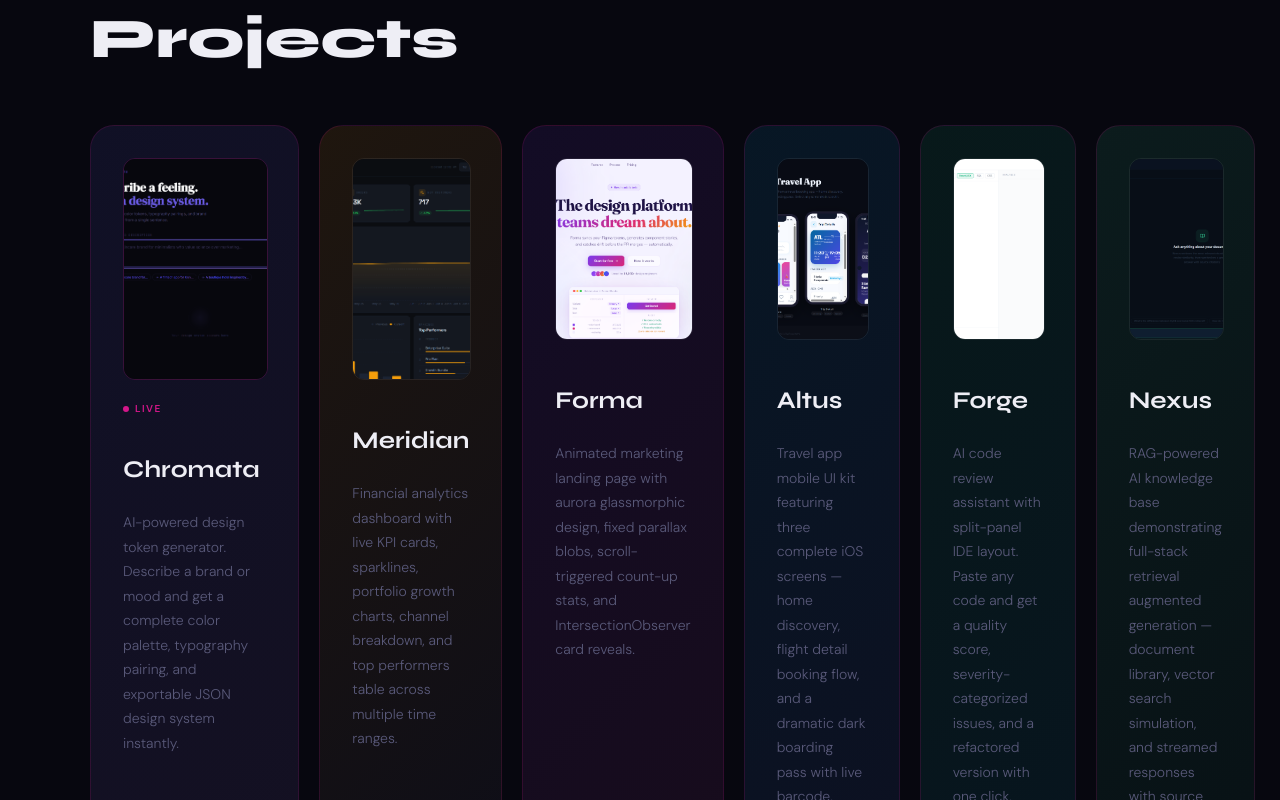
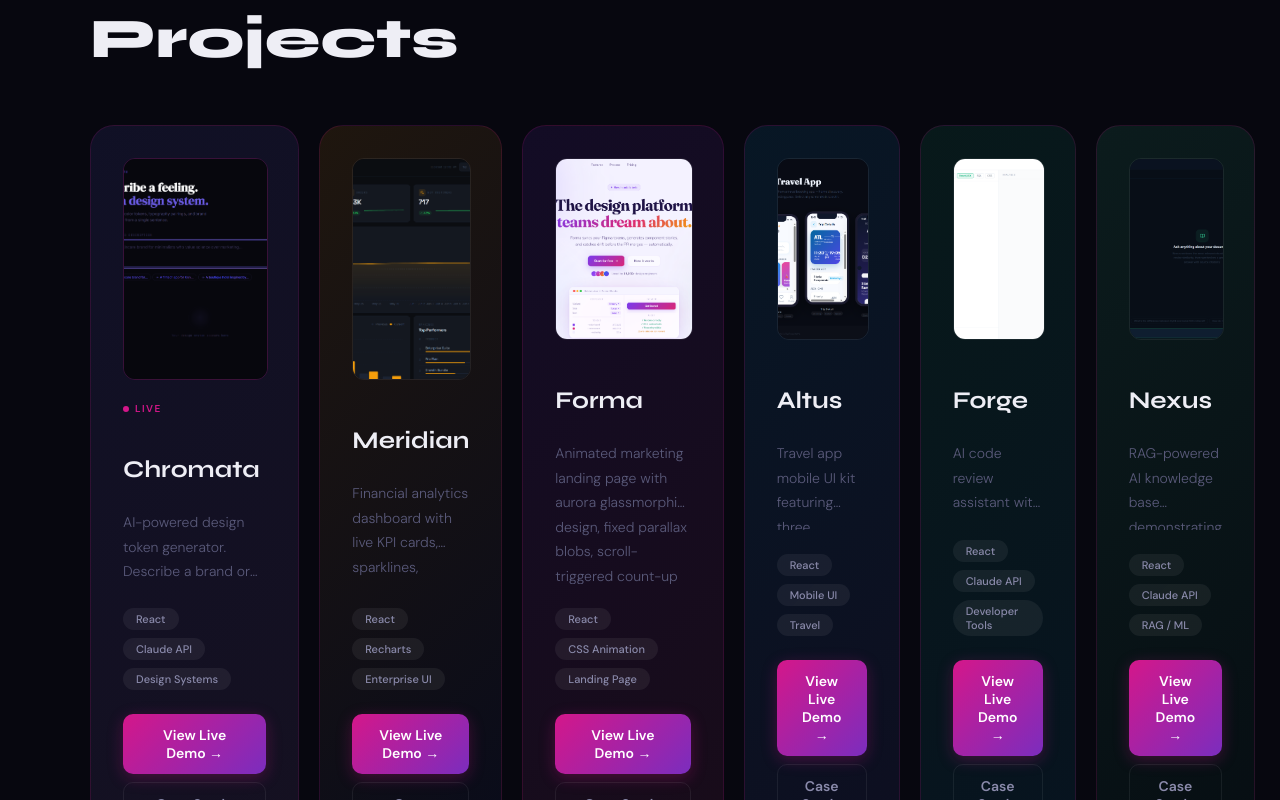
Before and after one commit to Stasiadev/stageunlocked-portfolio, a React (Vite) app: page / in a window 1280 px wide. Shown: the part 2220-3020 px from the top of the page. Built offline with nearby package versions, Linux system fonts and the light colour scheme.

Commit message:
Cap project cards to natural height with 3-line description clamp
Co-Authored-By: Claude Sonnet 5 <noreply@anthropic.com>

```diff
--- a/src/App.jsx
+++ b/src/App.jsx
@@ -623,7 +623,7 @@ function Projects({ onViewDashboard }) {
                 border: '1px solid rgba(212,23,138,0.15)',
                 display: 'flex',
                 flexDirection: 'column',
-                minHeight: 320,
+                minHeight: 0,
                 transition: 'transform 0.4s cubic-bezier(0.16,1,0.3,1), box-shadow 0.3s ease, border-color 0.3s ease',
                 cursor: 'pointer',
               }}
@@ -686,7 +686,9 @@ function Projects({ onViewDashboard }) {
 
               <p style={{
                 color: C.dim, fontSize: 14, lineHeight: 1.75, flex: 1,
-                marginBottom: 24, fontWeight: 300, fontFamily: FB
+                marginBottom: 24, fontWeight: 300, fontFamily: FB,
+                display: '-webkit-box', WebkitLineClamp: 3, WebkitBoxOrient: 'vertical',
+                overflow: 'hidden',
               }}>
                 {p.desc}
               </p>
```
